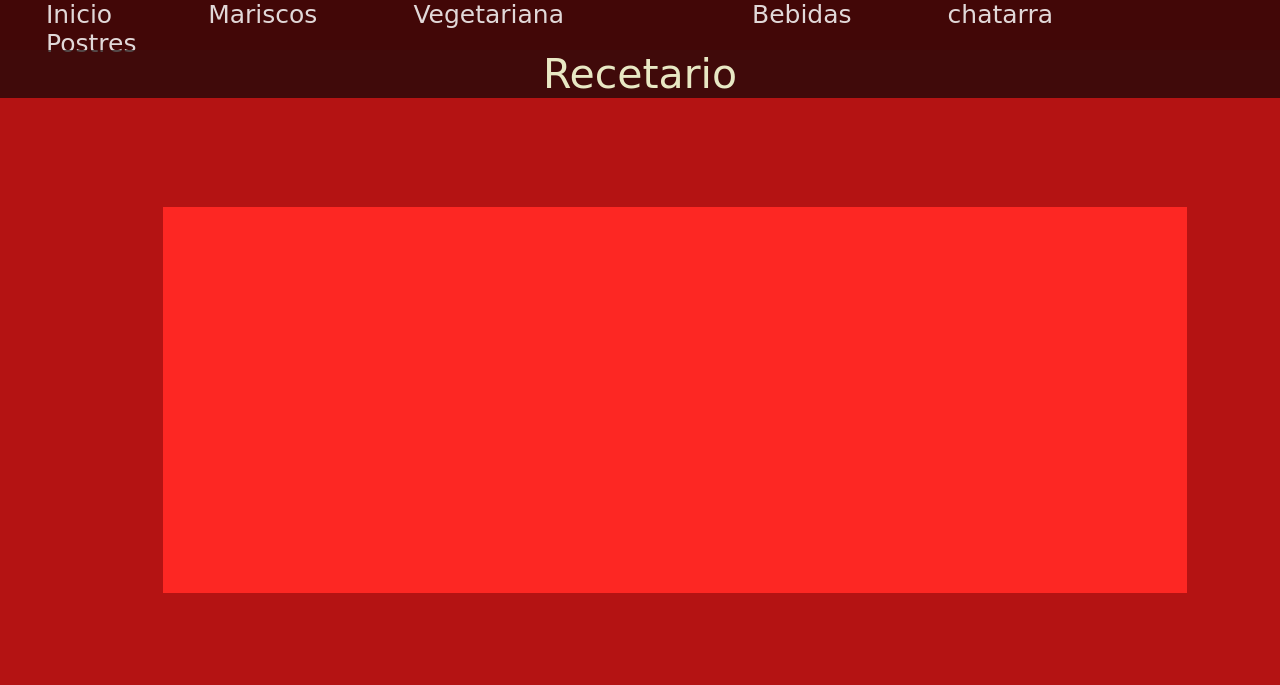
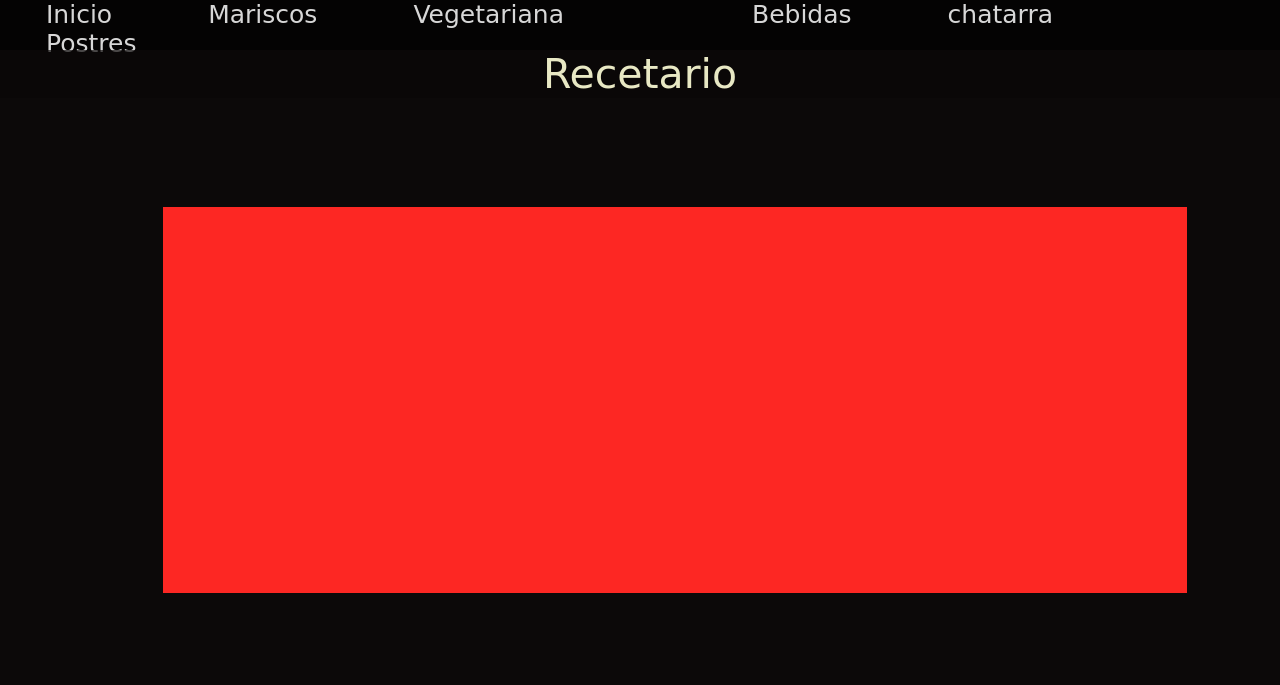
Before and after one commit to lazaroAlf/paginafinaldecomida, a PHP site: page /chatarra/index.html in a window 1280 px wide; the page is wider, and only the part inside the window is pictured. Shown: the top 685 px of that part. Run offline with PHP 8.4, Linux system fonts and the light colour scheme.

Commit message:
cambie el color de fondo a la la pagina de comida
cambie l color para ver como se veia

```diff
--- a/chatarra/css/stile.css
+++ b/chatarra/css/stile.css
@@ -1,5 +1,5 @@
 body{
-    background-color: rgb(180, 19, 19);
+    background-color: rgb(12, 9, 9);
 
     margin: 0px;
     height: 645px;
```
